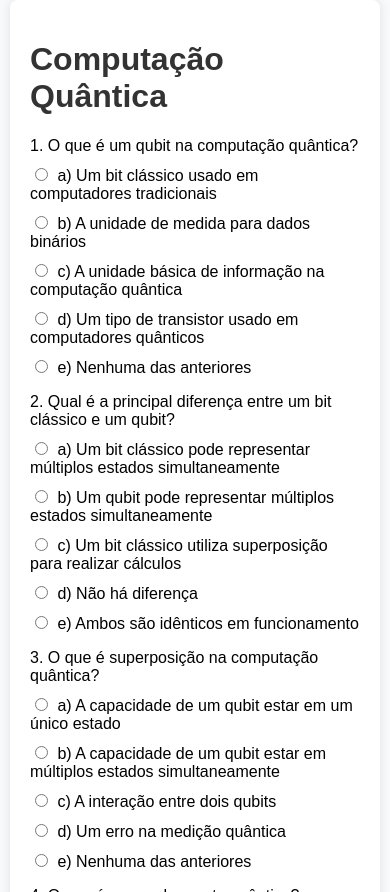
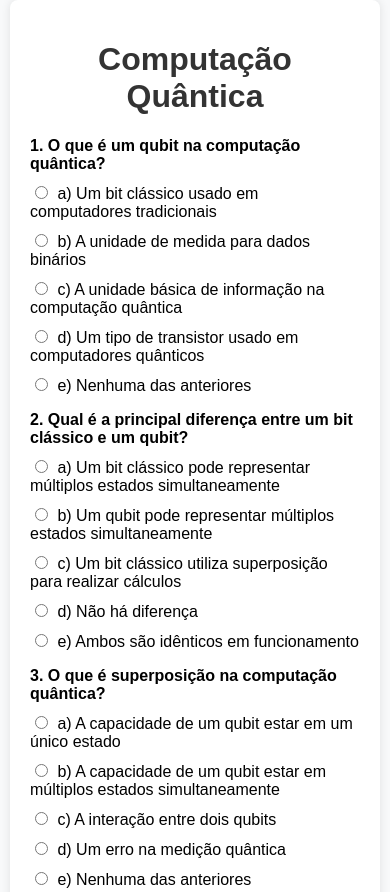
Before and after one commit to RAVELLSL/lista-de-exercicios-computacaoquantica, a plain HTML site: page index.html in a window 390 px wide. Shown: the top 892 px of the page. Drawn offline with Linux system fonts and the light colour scheme.

Commit message:
Update index.html

```diff
--- a/index.html
+++ b/index.html
@@ -1,3 +1,4 @@
+
 <!DOCTYPE html>
 <html lang="pt-br">
 <head>
@@ -73,13 +74,9 @@
     text-align: justify;
 }
 
-  h3 {
-    margin-top: 20px;
-    color: #333;
-  }
-
-  p {
+h3, p {
     margin-bottom: 10px;
+    font-weight: bold; /* Adiciona negrito */
 }
 
 label {
@@ -176,7 +173,11 @@
         box-sizing: border-box; /* Garante que padding e borda sejam incluídos na largura total */
     }
 
-    h1, h3, p, label {
+    h1 {
+        text-align: center; /* Centraliza o título */
+    }
+
+    h3, p, label {
         text-align: left;
     }
 
@@ -190,6 +191,7 @@
         width: 90%;
     }
 }
+
 </style>
 </head>
 <body>
@@ -268,7 +270,7 @@
       <label><input type="radio" name="q10" value="d"> d) Melhorando a administração hospitalar</label>
       <label><input type="radio" name="q10" value="e"> e) Nenhuma das anteriores</label>
     </form>
-    <button onclick="checkAnswers()">Enviar Respostas</button>
+    <button onclick="checkAnswers()">Responder</button>
   </div>
 </div>
 
@@ -332,7 +334,5 @@
     modal.style.display = 'none';
   }
   </script>
-
-
 </body>
 </html>
```
Lines whose indentation alone changed are shown as unchanged.
